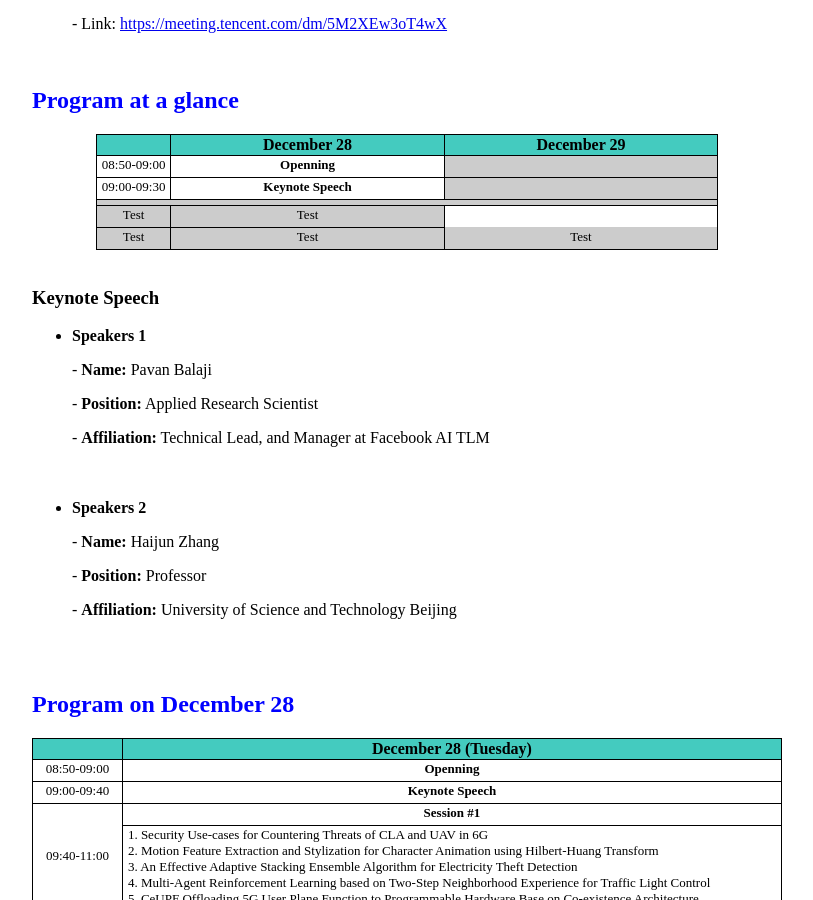
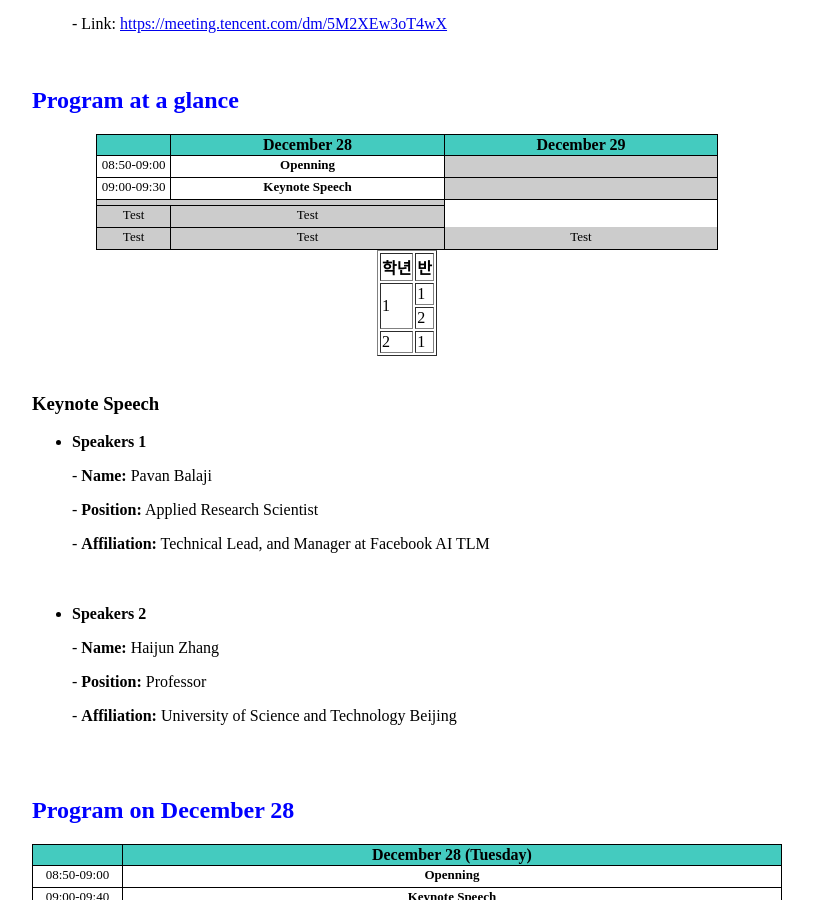
Before and after one commit to icea-conf/2021, a Jekyll site: the page built from program/index.html, in a window 1280 px wide and 900 px high, scrolled down 692 px. Shown: the whole window, without its empty margins (233-1046 px from the left). Built offline with Jekyll 4.4.1, drawn with Linux system fonts in a browser that asks for light colours.

Commit message:
Update index.html

```diff
--- a/program/index.html
+++ b/program/index.html
@@ -41,7 +41,7 @@ title: ACM ICEA 2021
                               <td class="tcontent4" style="background-color:#CCCCCC"></td>
                          </tr>
                          <tr>
-                              <td class="tcontent4" colspan="4" style="background-color:#CCCCCC"></td>
+                              <td class="tcontent4" colspan="2" style="background-color:#CCCCCC"></td>
                          </tr>
 
                          <tr>
@@ -53,6 +53,25 @@ title: ACM ICEA 2021
                               <td class="tcontent4" style="background-color:#CCCCCC">Test</td>
                               <td class="tcontent4" style="background-color:#CCCCCC">Test</td>
                          </tr>
+
+                         <table border="1">
+                      <tr>
+                        <th>학년</th>
+                        <th>반</th>
+                      </tr>
+                      <tr>
+                        <td rowspan='2'>1</td>
+                        <td>1</td>
+                      </tr>
+                      <tr>
+                        <!--<td>1</td>-->
+                        <td>2</td>
+                      </tr>
+                      <tr>
+                        <td>2</td>
+                        <td>1</td>
+                      </tr>
+                    </table>
 
 
 <!--
```
